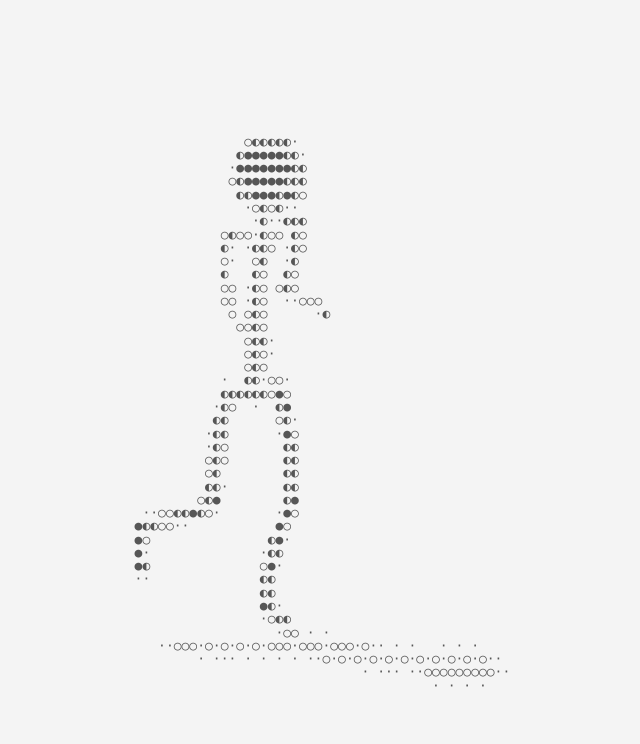
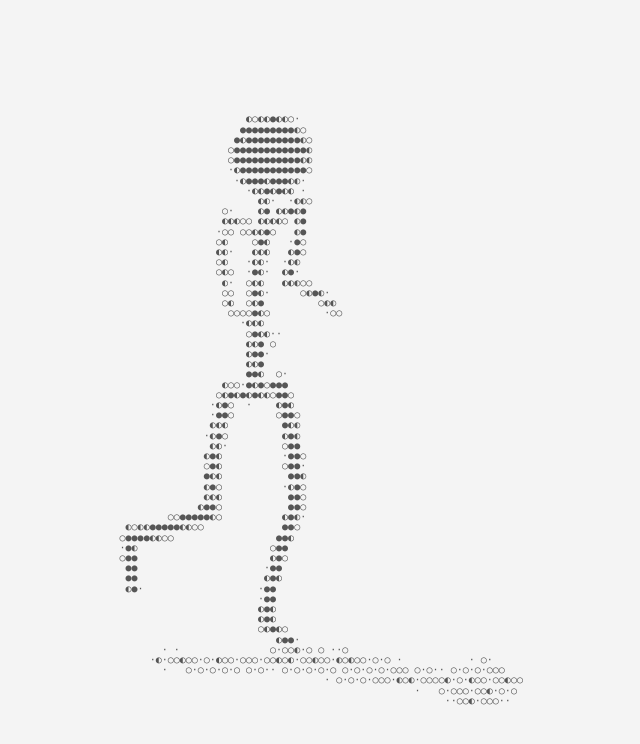
Before and after one commit to draftsify/offside-studios, a plain HTML site: page index.html in a window 1280 px wide. Shown: the whole page, without its empty margins (388-1028 px from the left). Drawn offline with Linux system fonts and the light colour scheme; a web font is replaced by a local one.

Commit message:
Hide cursor on drag, finer/smaller dots, richer 8x8 dither + grain texture
Co-Authored-By: Claude Opus 4.8 (1M context) <noreply@anthropic.com>

```diff
--- a/script.js
+++ b/script.js
@@ -4,8 +4,8 @@
   const out = document.getElementById("runner");
   if (!stage || !out) return;
 
-  // ASCII grid
-  const COLS = 104, ROWS = 54;
+  // ASCII grid (denser grid -> smaller dots)
+  const COLS = 140, ROWS = 76;
   const SSX = 3, SSY = 5;
   const PW = COLS * SSX, PH = ROWS * SSY;
   const SCALE = PH * 0.35;
@@ -17,11 +17,16 @@
   const ctx = cv.getContext("2d", { willReadFrequently: true });
 
   // density ramp (dark -> dense)
-  const RAMP = [[14, " "], [46, "·"], [98, "○"], [165, "◐"], [999, "●"]];
+  const RAMP = [[14, " "], [42, "·"], [80, "○"], [140, "◐"], [999, "●"]];
   function ch(v) { for (let i = 0; i < RAMP.length; i++) if (v < RAMP[i][0]) return RAMP[i][1]; return "●"; }
-  // 4x4 ordered-dither for halftone texture
-  const BAYER = [[0, 8, 2, 10], [12, 4, 14, 6], [3, 11, 1, 9], [15, 7, 13, 5]];
-  const DITHER = 46;
+  // 8x8 ordered-dither for fine halftone texture
+  const BAYER = [
+    [0, 32, 8, 40, 2, 34, 10, 42], [48, 16, 56, 24, 50, 18, 58, 26],
+    [12, 44, 4, 36, 14, 46, 6, 38], [60, 28, 52, 20, 62, 30, 54, 22],
+    [3, 35, 11, 43, 1, 33, 9, 41], [51, 19, 59, 27, 49, 17, 57, 25],
+    [15, 47, 7, 39, 13, 45, 5, 37], [63, 31, 55, 23, 61, 29, 53, 21],
+  ];
+  const DITHER = 62;
 
   // ---- rotation: eased target -> fluid, slow drag ----
   let rotY = 0.5, rotX = -0.14;
@@ -205,8 +210,9 @@
         }
         const avg = sum / (SSX * SSY);
         if (avg < 4) { row += " "; continue; }
-        const off = (BAYER[cyi & 3][cxi & 3] / 16 - 0.5) * DITHER;   // halftone texture
-        row += ch(avg + off);
+        const off = (BAYER[cyi & 7][cxi & 7] / 64 - 0.5) * DITHER;   // fine halftone texture
+        const grain = (((cxi * 13 + cyi * 29) % 11) - 5) * 3.2;      // stable stipple grain
+        row += ch(avg + off + grain);
       }
       s += row;
       if (cyi < ROWS - 1) s += "\n";
--- a/styles.css
+++ b/styles.css
@@ -16,11 +16,12 @@ html, body {
   touch-action: none;
   user-select: none;
 }
-.stage.dragging { cursor: grabbing; }
+.stage.dragging { cursor: none; }
+.stage.dragging * { cursor: none !important; }
 
 .ascii {
   font-family: "Fragment Mono", ui-monospace, SFMono-Regular, Menlo, monospace;
-  font-size: clamp(5px, 1.7vh, 13px);
+  font-size: clamp(4px, 1.25vh, 10px);
   line-height: 1.02em;
   white-space: pre;
   color: #565656;
```
